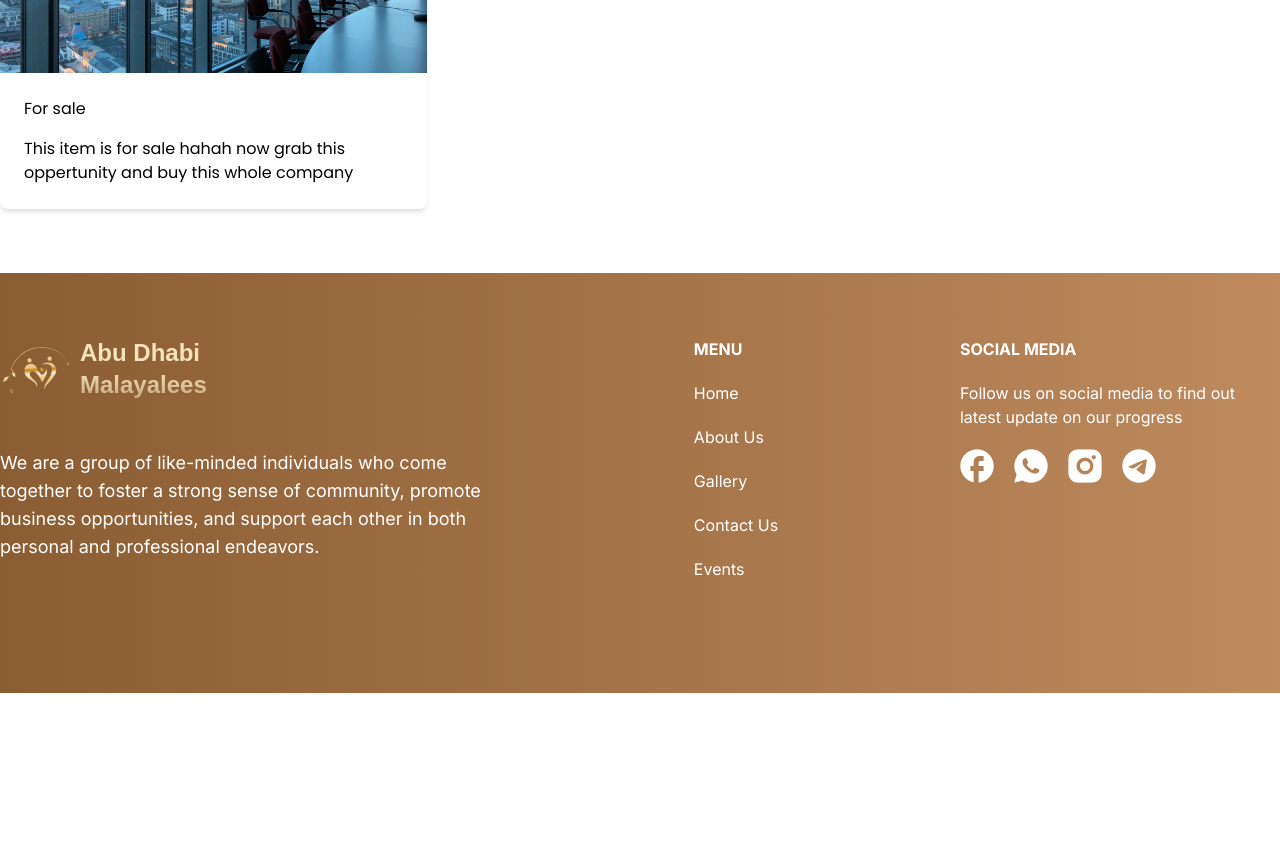
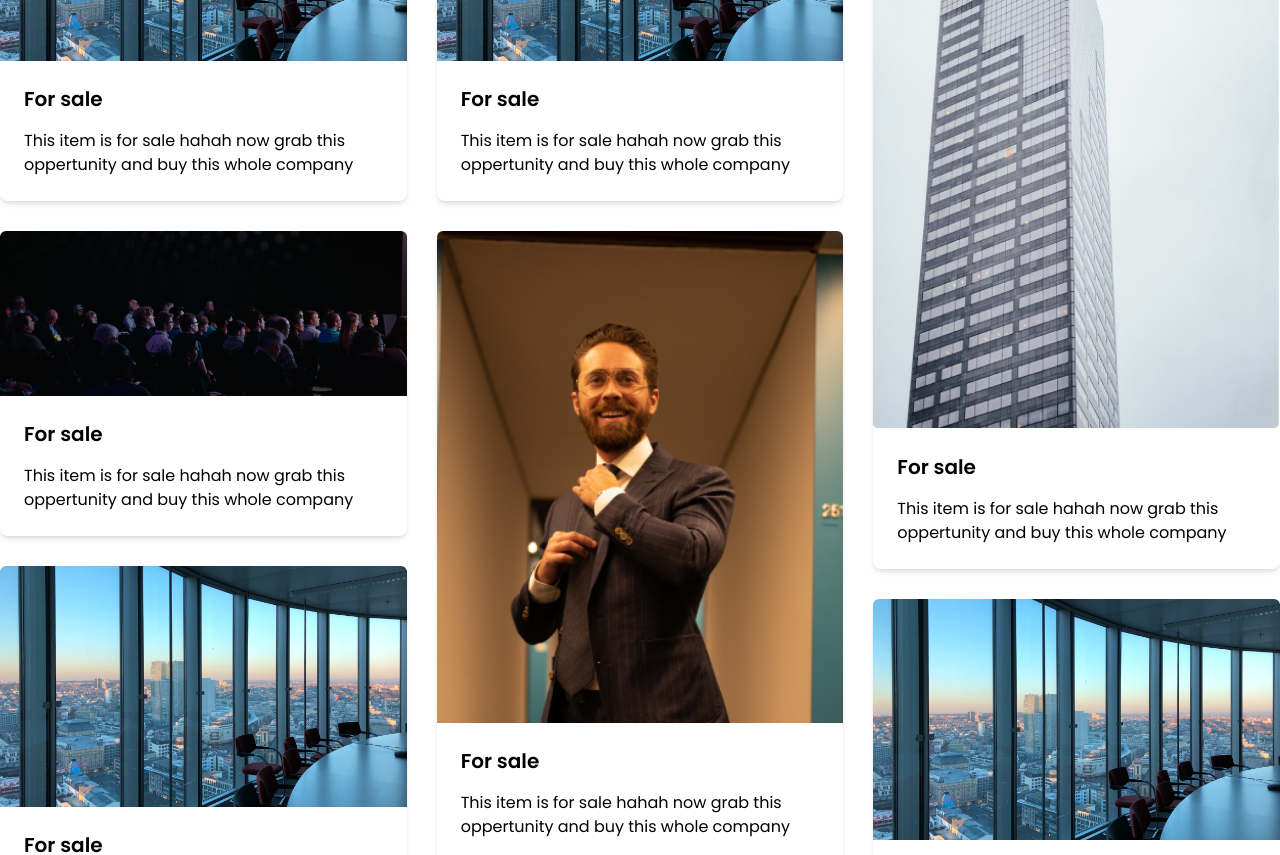
Before and after one commit to Jaseem-v/adm-nextjs, a Next.js app: page /advertisement in a window 1280 px wide. Shown: the part 700-1555 px from the top of the page. Before the commit the page ends 1393 px from the top, so only its background shows below. Built offline with nearby package versions, Linux system fonts and the light colour scheme; a web font is replaced by a local one.

Commit message:
masonry grid

```diff
--- a/app/advertisement/page.tsx
+++ b/app/advertisement/page.tsx
@@ -1,22 +1,70 @@
+"use client"
+
 import SectionHeader from "@/components/SectionHeader";
+import Masonry from 'react-masonry-css'
 
 const Advertisement = () => {
   const breadcrumbs = ["Advertisement"];
+
+  const breakpointColumnsObj = {
+    default: 3,
+    1100: 3,
+    700: 2,
+    500: 1
+  };
+
+  const item = (
+    <div className="rounded-lg shadow-md inline-block h-fit">
+            <div>
+            <img src="images/companyProfile.png" alt="c" className="rounded-t-md w-full h-full block"/>
+            <div className="text p-6">
+              <h3 className="font-semibold text-xl">For sale</h3>
+              <p className="mt-4">This item is for sale hahah now grab this oppertunity and buy this whole company</p>
+            </div>
+            </div>
+          </div>
+  )
   return (
     <>
       <SectionHeader title="Advertisement" breadcrumbs={breadcrumbs} />
       <section className="my-16 max-w-7xl mx-auto">
-        <div className="ad-container grid grid-cols-1 md:grid-cols-2 xl:grid-cols-3 ">
-          <div className="rounded-lg shadow-md">
+      <Masonry
+        breakpointCols={breakpointColumnsObj}
+        className="my-masonry-grid"
+        columnClassName="my-masonry-grid_column">
+        {/* array of JSX items */}
+        {item}
+        {item}
+        <div className="rounded-lg shadow-md inline-block">
             <div>
-            <img src="images/companyProfile.png" alt="c" className="rounded-t-md w-full h-full"/>
+            <img src="images/about2.png" alt="c" className="rounded-t-md w-full h-full block"/>
             <div className="text p-6">
-              <h3>For sale</h3>
+              <h3 className="font-semibold text-xl">For sale</h3>
               <p className="mt-4">This item is for sale hahah now grab this oppertunity and buy this whole company</p>
             </div>
             </div>
           </div>
-        </div>
+        <div className="rounded-lg shadow-md inline-block">
+            <div>
+            <img src="images/header.png" alt="c" className="rounded-t-md w-full h-full block"/>
+            <div className="text p-6">
+              <h3 className="font-semibold text-xl">For sale</h3>
+              <p className="mt-4">This item is for sale hahah now grab this oppertunity and buy this whole company</p>
+            </div>
+            </div>
+          </div>
+        <div className="rounded-lg shadow-md inline-block">
+            <div>
+            <img src="images/team6.png" alt="c" className="rounded-t-md w-full h-full block"/>
+            <div className="text p-6">
+              <h3 className="font-semibold text-xl">For sale</h3>
+              <p className="mt-4">This item is for sale hahah now grab this oppertunity and buy this whole company</p>
+            </div>
+            </div>
+          </div>
+        {item}
+        {item}
+      </Masonry>
       </section>
     </>
   )
--- a/app/globals.css
+++ b/app/globals.css
@@ -53,3 +53,20 @@ body {
   background-size: cover;
 
 }
+
+/* MASONRY GRID */
+.my-masonry-grid {
+  display: -webkit-box; /* Not needed if autoprefixing */
+  display: -ms-flexbox; /* Not needed if autoprefixing */
+  display: flex;
+  margin-left: -30px; /* gutter size offset */
+  width: auto;
+}
+.my-masonry-grid_column {
+  padding-left: 30px; /* gutter size */
+  background-clip: padding-box;
+}
+
+.my-masonry-grid_column > div { /* change div to reference your elements you put in <Masonry> */
+  margin-bottom: 30px;
+}
--- a/package.json
+++ b/package.json
@@ -30,6 +30,7 @@
     "react-hot-toast": "^2.4.1",
     "react-icons": "^4.8.0",
     "react-loader-spinner": "^5.3.4",
+    "react-masonry-css": "^1.0.16",
     "react-query": "^3.39.3",
     "tailwindcss": "3.3.1",
     "typescript": "5.0.4",
```
Also changed, not shown: 1 other file (tests, documents, lock files or other folders).
